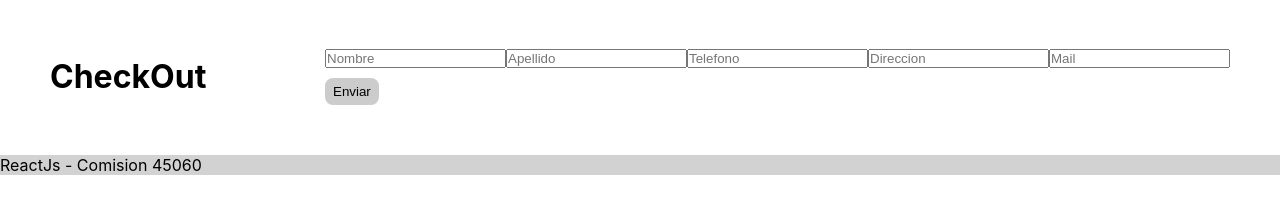
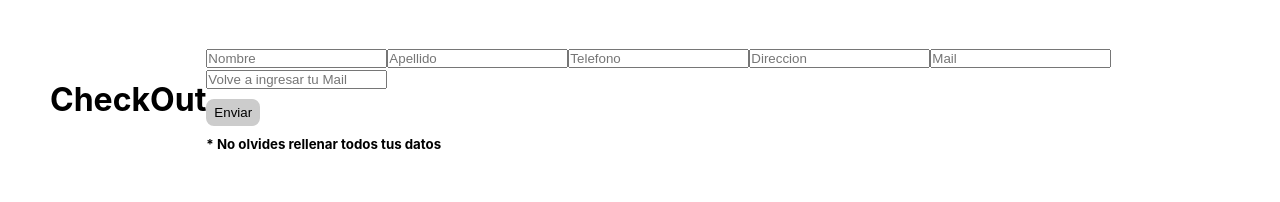
Before and after one commit to JairoCoppis/reactjs, a React (Create React App) app: page /checkout in a window 1280 px wide. Shown: the part 125-327 px from the top of the page. Built offline with nearby package versions, Linux system fonts and the light colour scheme; no server answers; the database is empty.

Commit message:
checkout

```diff
--- a/src/components/Form.jsx
+++ b/src/components/Form.jsx
@@ -10,6 +10,7 @@ export const Form = () => {
     const [telefone, setTelefone] = useState('');
     const [adress, setAdress] = useState('');
     const [mail, setMail] = useState('');
+    const [mail2, setMail2] = useState('');
 
     const [orderId, setOrderId] = useState('');
     //crear un estado de loading
@@ -21,7 +22,7 @@ export const Form = () => {
         e.preventDefault();
 
         const objOrden = {
-            buyer: {name,lastName,telefone,adress,mail},
+            buyer: {name,lastName,telefone,adress,mail,mail2},
             items: cart,
             total: totalCarrito,
             date: serverTimestamp(),
@@ -48,6 +49,8 @@ export const Form = () => {
     const handleAdress = (e) => setAdress(e.target.value);
 
     const handleMail = (e) => setMail(e.target.value);
+
+    const handleMail2 = (e) => setMail2(e.target.value);
 
     if (orderId) {
         return (
@@ -103,7 +106,16 @@ export const Form = () => {
                     onChange={handleMail}
                     value={mail}
                 />
+                <input
+                    type="text"
+                    placeholder="Volve a ingresar tu Mail"
+                    name="mail2"
+                    onChange={handleMail2}
+                    value={mail2}
+                />
                 <button className='btn-detalle'>Enviar</button>
+
+                <h5 style={{marginTop: "10px"}}>* No olvides rellenar todos tus datos</h5>
             </form>
         </div>
     );
--- a/src/components/ItemDetail.jsx
+++ b/src/components/ItemDetail.jsx
@@ -22,7 +22,7 @@ const cantidad = cantidadDeProducto(item.id);
             <div>
               {show ? (<h2>{item.title}</h2>) : (<h2>Este producto ya fue agregado al carrito.</h2>)}
                     <p> Descripcion: {item.description}</p>
-                      <h3>${item.price}.-</h3>
+                      <h3>${item.price}.- c/u</h3>
               {show ? (<Contador stock={item.stock} onAdd={onAdd} initial={cantidad}/>) : (<button className='btn-detalle'><Link to="/cart">Ir al carrito</Link></button>)}
             </div>
     </div>
```
